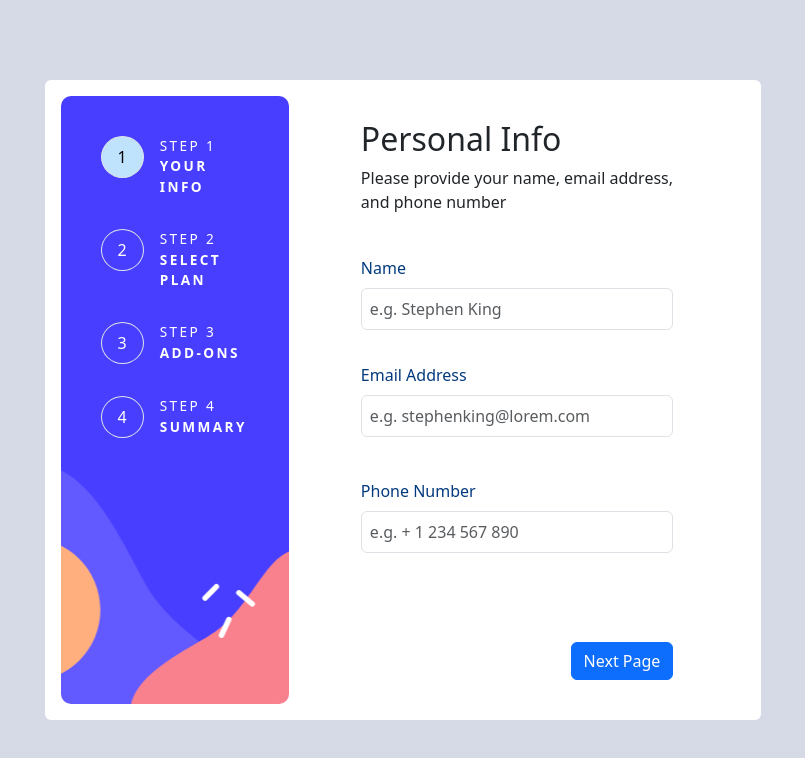
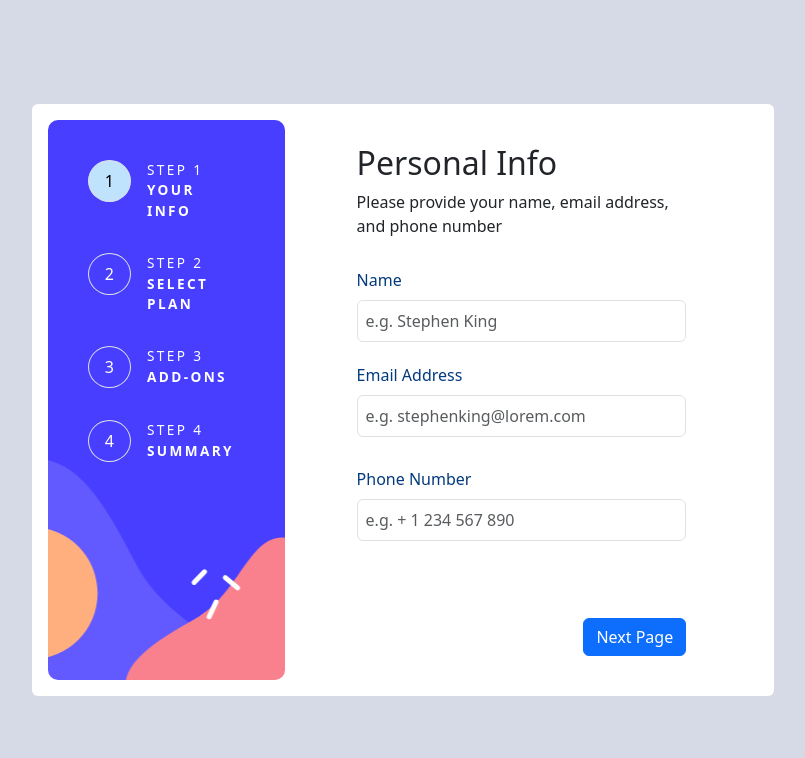
Before and after one commit to tobseyltd/react-multistep, a React (Vite) app: page / in a window 1280 px wide. Shown: the top 758 px of the page, without its empty margins (237-1042 px from the left). Built offline with nearby package versions, Linux system fonts and the light colour scheme.

Commit message:
initial commit

```diff
--- a/src/components/MultiStepForm.tsx
+++ b/src/components/MultiStepForm.tsx
@@ -206,7 +206,7 @@ const StyledCol = styled.div`
 const StyledSection = styled.section`
   background-color: white;
   padding: 1rem;
-  width: 56vw;
+  width: 58vw;
   @media (max-width: 1200px) {
     width: 100%;
     height: 100%;
@@ -216,7 +216,7 @@ const StyledSection = styled.section`
 `;
 
 const StyledFormContent = styled.form`
-  height: 38rem;
+  height: 35rem;
   @media (max-width: 1200px) {
     padding: 1rem;
     margin-top: -3rem;
```
